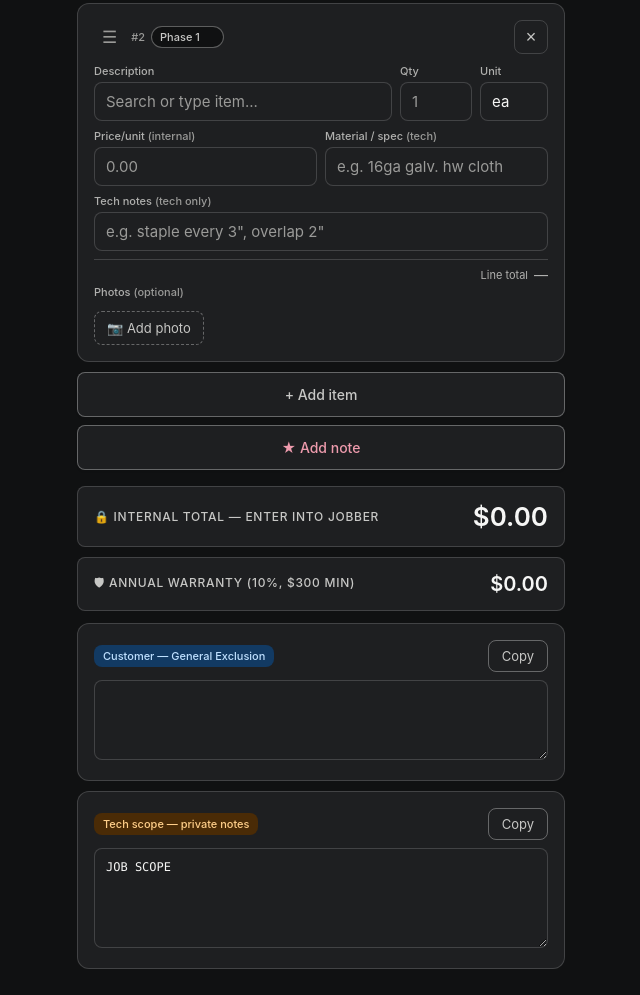
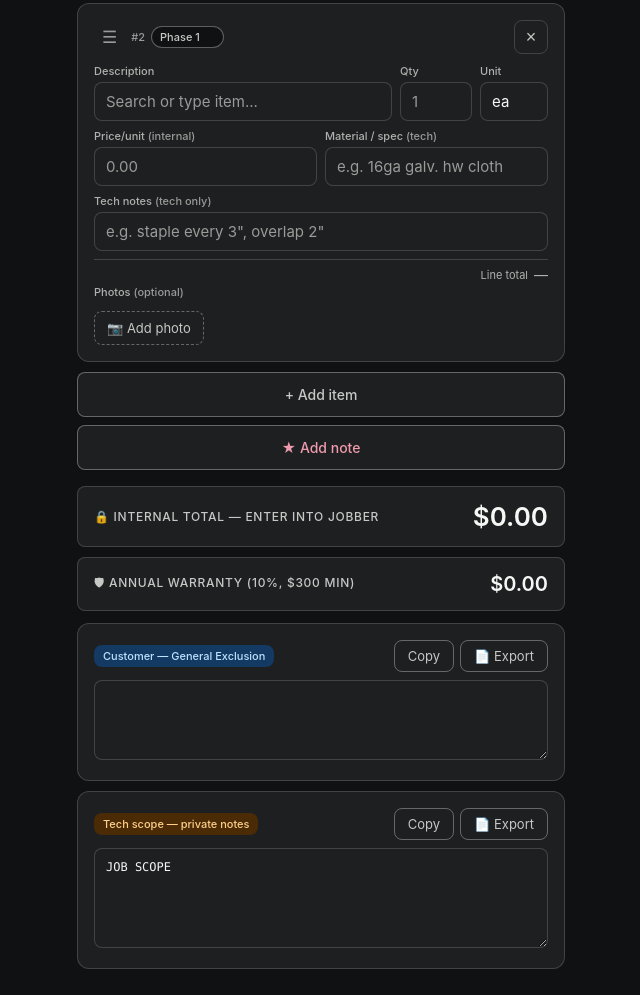
Before and after one commit to tacticalwildlife/twcscope, a plain HTML site: page index.html in a window 1280 px wide. Shown: the part 830-1825 px from the top of the page, without its empty margins (319-959 px from the left). Drawn offline with nearby package versions, Linux system fonts and the light colour scheme.

Commit message:
v43: replace single header Export PDF (which fired two downloads at once) with two separate Export buttons next to Copy on the Customer and Tech scope output cards — no-price PDF next to Customer, priced PDF next to Tech scope

```diff
--- a/index.html
+++ b/index.html
@@ -154,7 +154,6 @@
   <div style="display:flex; gap:8px; align-items:center; flex-wrap:wrap; justify-content:flex-end;">
     <button class="key-btn" onclick="openJobs()">&#128193; Jobs</button>
     <button class="key-btn" onclick="openKey()">&#128214; Key</button>
-    <button class="pdf-btn" onclick="exportPDF()">&#128196; Export PDF</button>
   </div>
 </div>
 
@@ -216,7 +215,10 @@
   <div class="card">
     <div class="output-header">
       <span class="tag tag-customer">Customer — General Exclusion</span>
-      <button class="copy-btn" id="copy-customer" onclick="copyOutput('customer')">Copy</button>
+      <div style="display:flex; gap:6px;">
+        <button class="copy-btn" id="copy-customer" onclick="copyOutput('customer')">Copy</button>
+        <button class="copy-btn" id="pdf-customer" onclick="buildPdfDoc(false)">&#128196; Export</button>
+      </div>
     </div>
     <textarea id="output-customer" readonly></textarea>
   </div>
@@ -224,7 +226,10 @@
   <div class="card">
     <div class="output-header">
       <span class="tag tag-tech">Tech scope — private notes</span>
-      <button class="copy-btn" id="copy-tech" onclick="copyOutput('tech')">Copy</button>
+      <div style="display:flex; gap:6px;">
+        <button class="copy-btn" id="copy-tech" onclick="copyOutput('tech')">Copy</button>
+        <button class="copy-btn" id="pdf-tech" onclick="buildPdfDoc(true)">&#128196; Export</button>
+      </div>
     </div>
     <textarea id="output-tech" readonly style="min-height:100px;"></textarea>
   </div>
@@ -906,13 +911,8 @@ function closeKey() {
   }
 
   // ── PDF Export via jsPDF ──
-  function exportPDF() {
+  function buildPdfDoc(includePrices) {
     if (!window.jspdf) { alert('PDF library not loaded — check connection and try again.'); return; }
-    buildPdfDoc(false);
-    buildPdfDoc(true);
-  }
-
-  function buildPdfDoc(includePrices) {
     const { jsPDF } = window.jspdf;
     const doc = new jsPDF({ unit: 'mm', format: 'a4' });
     const PW = 210, PH = 297, ML = 14, MR = 14;
```
